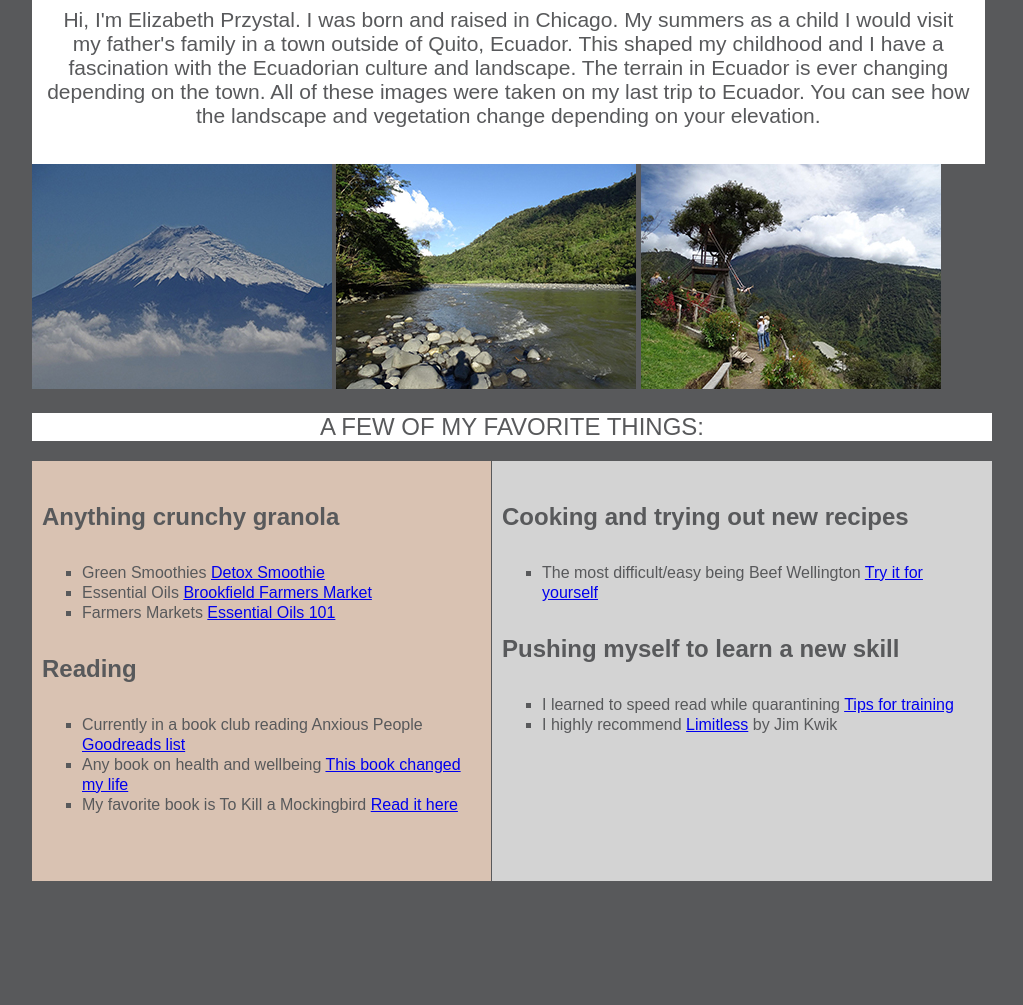
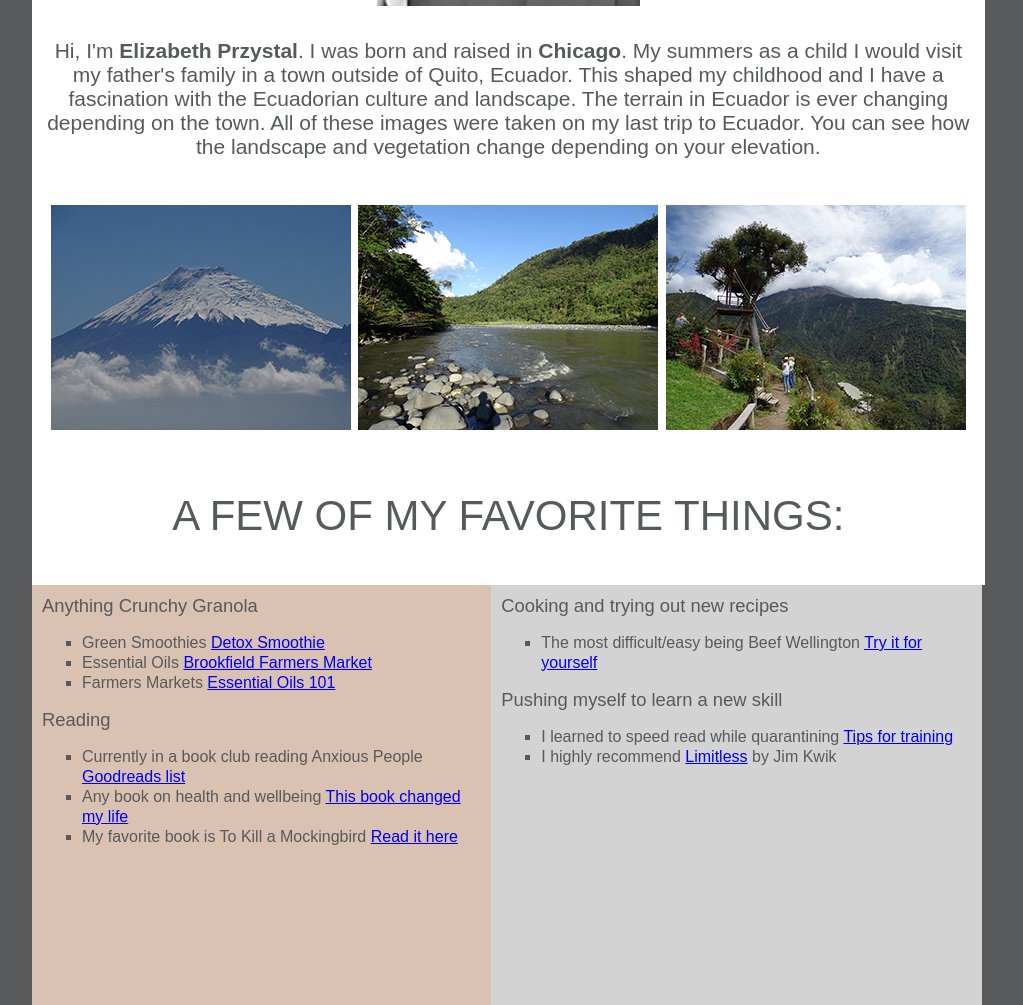
Before and after one commit to eprzystal/itmd361_project2, a plain HTML site: page index.html in a window 1280 px wide. Shown: the part 910-1915 px from the top of the page, without its empty margins (128-1151 px from the left). Before the commit the page ends 1791 px from the top, so only its background shows below. Drawn offline with Linux system fonts and the light colour scheme; a web font is replaced by a local one.

Commit message:
font size adjustments

```diff
--- a/css/style_index.css
+++ b/css/style_index.css
@@ -78,9 +78,6 @@ body {
 }
 
 #name {
-    font-family: brandon-grotesque, sans-serif;
-    font-weight: 500;
-    font-style: normal;
     font-size: 2.75em;
     color: #D9C2B2;
     display: inline-block;
@@ -161,12 +158,6 @@ img {
     position: relative;
 }
 
-h1 {
-    font-family: brandon-grotesque, sans-serif;
-    font-weight: 500;
-    font-style: normal;
-    font-size: 1.25em;
-}
 
 p {
     font-family: brandon-grotesque, sans-serif;
@@ -178,15 +169,16 @@ p {
 
 h4 {
     font-family: brandon-grotesque, sans-serif;
-    font-weight: 600;
+    font-weight: 500;
     font-style: normal;
-    font-size: 1.5em;
+    font-size: 1.15em;
     color: #58595B;
+    margin: auto;
 }
 
 h2 {
     font-family: brandon-grotesque, sans-serif;
-    font-weight: 400;
+    font-weight: 500;
     font-style: normal;
     font-size: 1.5em;
     color: #58595B;
@@ -194,27 +186,34 @@ h2 {
     text-align: center;
 }
 
-#profile {
-    background-color: white;
+#nav-third {
     font-family: brandon-grotesque, sans-serif;
-    width: 98.75%;
+    font-size: 1.75em;
+    color: #58595B;
+    width: 97.15%;
     display: inline-block;
     text-align: center;
+    background-color: white;
+    padding: 10px;
+    }
+
+#nav-forth {
+    font-family: brandon-grotesque, sans-serif;
+    font-size: 1.75em;
     color: #58595B;
-    font-size: 1.20em;
-    padding: 2px;
-}
+    width: 97.15%;
+    display: inline-block;
+    text-align: center;
+    background-color: white;
+    padding: 10px;
+    }
 
-#heading {
-    font-family: brandon-grotesque, sans-serif;
-    font-weight: 600;
-    font-style: normal;
-    font-size: 1.75em;
-    text-align: center;
-    color: #58595B;
-    background-color: white;
-    margin-top: -20px;
-}
+#aside {
+	width: 960px;
+	margin: 0 auto;
+    position: relative;
+    }
+
 
 #left-sidebar {
     background-color: #D9C2B2;
@@ -237,7 +236,8 @@ h2 {
 #right-sidebar {
     background-color: lightgray;
 	float: right;
-	width: 50%;
+    margin-right: 10.35px;
+	width: 49%;
 	height: 400px;
     padding: 10px;
     }
--- a/index.html
+++ b/index.html
@@ -21,9 +21,9 @@
   <div id="about-me" class="container">
     <section id="nav-second" class="container">
 	  <img src="images/quilatoalake.jpg" alt="Lake Quilatoa">
-	    <h1>A LITTLE ABOUT ME:</h1>
+	    <h2>A LITTLE ABOUT ME:</h2>
 		  <img src="images/elizabethprzystal.jpg" alt="Elizabeth Przystal">
-		  <p>Hi, I'm Elizabeth Przystal.  I was born and raised in Chicago.  My summers as a child I would visit my father's family in a town outside of Quito, Ecuador.
+		  <p>Hi, I'm <strong>Elizabeth Przystal</strong>.  I was born and raised in <strong>Chicago</strong>.  My summers as a child I would visit my father's family in a town outside of Quito, Ecuador.
 		  This shaped my childhood and I have a fascination with the Ecuadorian culture and landscape.  The terrain in Ecuador is ever changing depending on the town.
 		  All of these images were taken on my last trip to Ecuador.  You can see how the landscape and vegetation change depending on your elevation.</p>
 	</section>
@@ -32,11 +32,11 @@
 		<img src="images/stream.jpg" alt="Stream from volcano">
 		<img src="images/swinginbanos.jpg" alt="Swing at the End of the Earth in Banos">
  	</section>
-	<section id="nav-third" class="fav">
+	<section id="nav-forth" class="fav">
       <h2>A FEW OF MY FAVORITE THINGS:</h2>
 	</section>
 	    <aside id="left-sidebar">
-		  <h4>Anything crunchy granola</h4>
+		  <h4>Anything Crunchy Granola</h4>
 			<ul>
 			  <li>Green Smoothies <a href="https://greensmoothiegirl.com/recipes/mean-green-detox-smoothie/" title="Detox Smoothie">  Detox Smoothie</a></li>
 			  <li>Essential Oils <a href="https://brookfieldfarmers.com/" title="Brookfield Farmers Market"> Brookfield Farmers Market</a></li>
```
